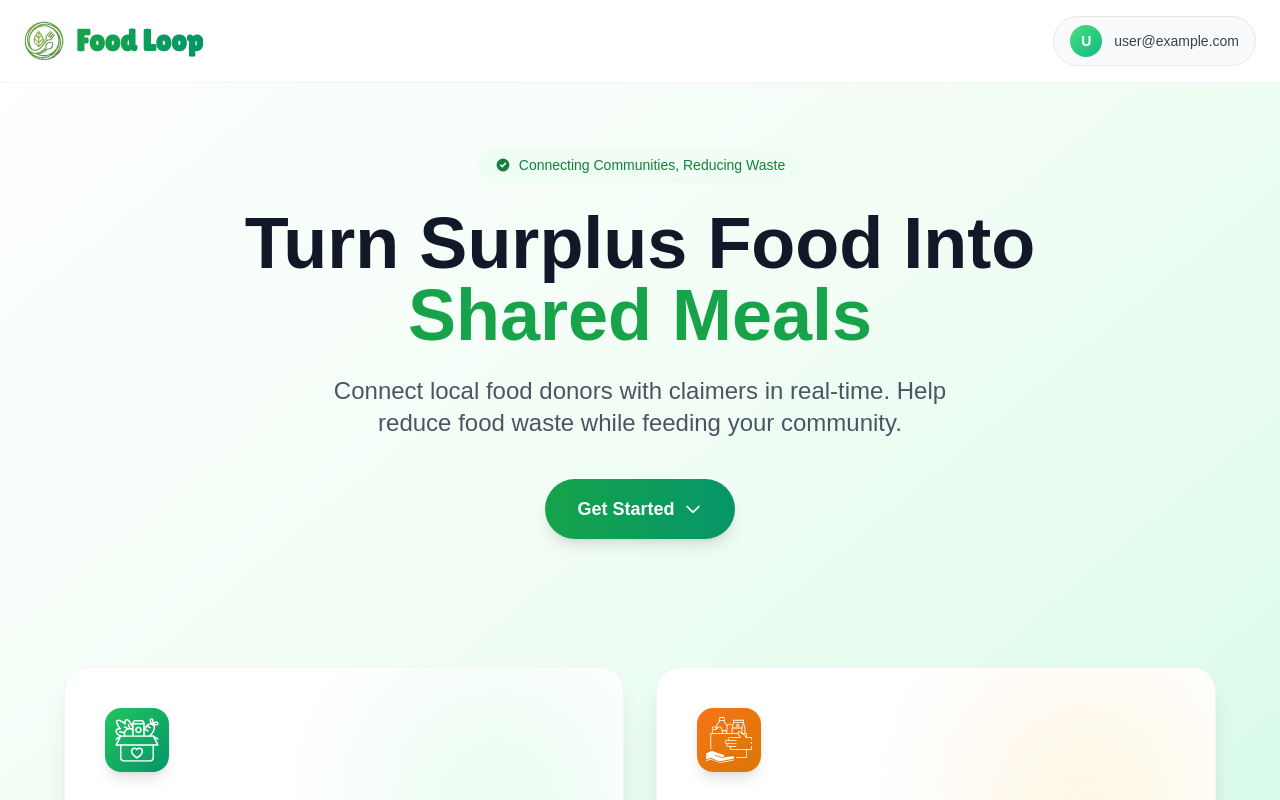
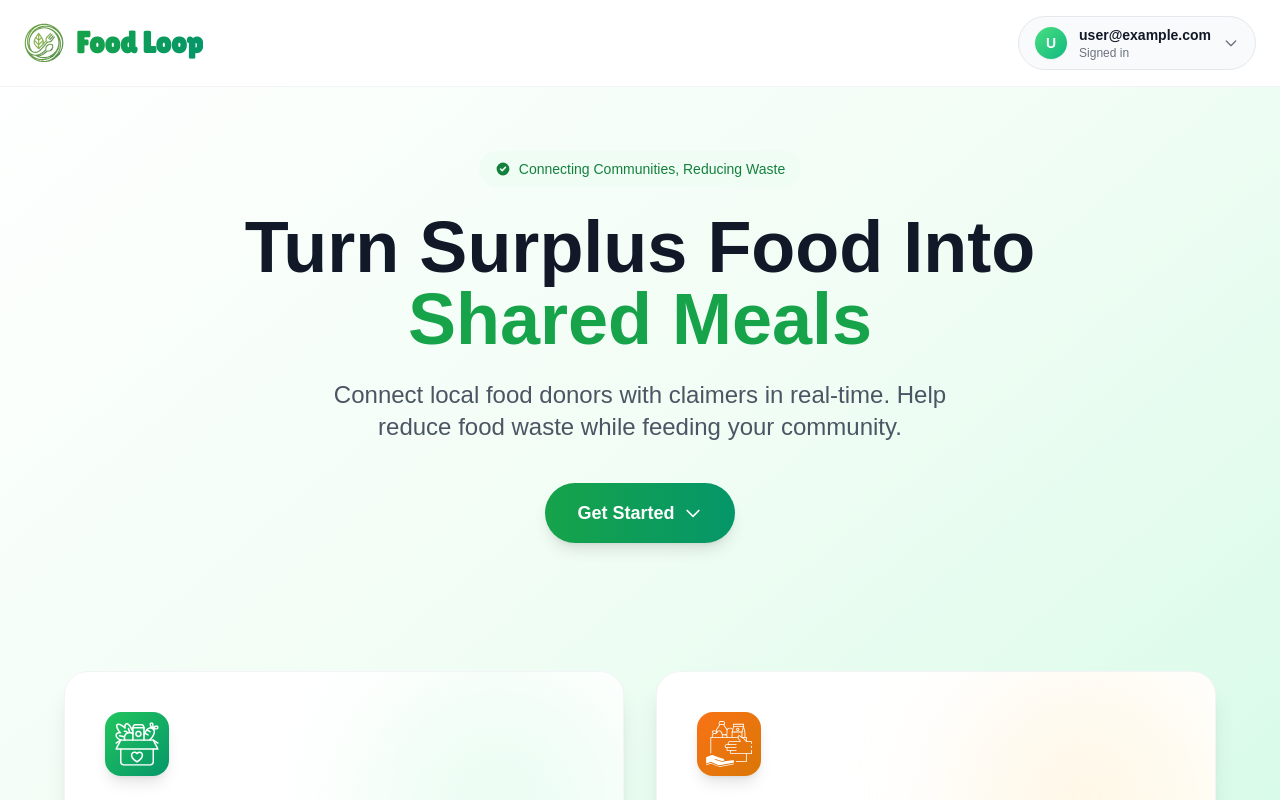
Before and after one commit to ahmad-zhafir/ReFeed, a Next.js app: page / in a window 1280 px wide. Shown: the top 800 px of the page. Built offline with nearby package versions, Linux system fonts and the light colour scheme; no server answers; the database is empty; sample sign-in values are in the browser's storage.

Commit message:
fix: firebase fix

```diff
--- a/app/claimer/page.tsx
+++ b/app/claimer/page.tsx
@@ -479,9 +479,16 @@ export default function ClaimerPage() {
                       </div>
                       <button
                         onClick={async () => {
-                          await signOut();
-                          setProfileDropdownOpen(false);
-                          router.push('/login');
+                          try {
+                            setProfileDropdownOpen(false);
+                            await signOut();
+                            // Wait a bit for auth state to update
+                            await new Promise(resolve => setTimeout(resolve, 100));
+                            router.push('/login');
+                          } catch (error: any) {
+                            console.error('Logout error:', error);
+                            toast.error('Failed to sign out. Please try again.');
+                          }
                         }}
                         className="w-full text-left px-4 py-2 text-sm font-medium text-red-600 hover:bg-red-50 transition-colors flex items-center gap-2"
                       >
--- a/app/donor/page.tsx
+++ b/app/donor/page.tsx
@@ -558,9 +558,16 @@ export default function DonorPage() {
                       </div>
                       <button
                         onClick={async () => {
-                          await signOut();
-                          setProfileDropdownOpen(false);
-                          router.push('/login');
+                          try {
+                            setProfileDropdownOpen(false);
+                            await signOut();
+                            // Wait a bit for auth state to update
+                            await new Promise(resolve => setTimeout(resolve, 100));
+                            router.push('/login');
+                          } catch (error: any) {
+                            console.error('Logout error:', error);
+                            toast.error('Failed to sign out. Please try again.');
+                          }
                         }}
                         className="w-full text-left px-4 py-2 text-sm font-medium text-red-600 hover:bg-red-50 transition-colors flex items-center gap-2"
                       >
--- a/app/page.tsx
+++ b/app/page.tsx
@@ -120,9 +120,16 @@ export default function Home() {
                       </div>
                       <button
                         onClick={async () => {
-                          await signOut();
-                          setProfileDropdownOpen(false);
-                          router.push('/');
+                          try {
+                            setProfileDropdownOpen(false);
+                            await signOut();
+                            // Wait a bit for auth state to update
+                            await new Promise(resolve => setTimeout(resolve, 100));
+                            router.push('/');
+                          } catch (error: any) {
+                            console.error('Logout error:', error);
+                            alert('Failed to sign out. Please try again.');
+                          }
                         }}
                         className="w-full text-left px-4 py-2 text-sm font-medium text-red-600 hover:bg-red-50 transition-colors flex items-center gap-2"
                       >
@@ -135,11 +142,50 @@ export default function Home() {
                   )}
                 </div>
               ) : user ? (
-                <div className="flex items-center gap-3 px-4 py-2 rounded-full bg-gray-50 border border-gray-200">
-                  <div className="w-8 h-8 rounded-full bg-gradient-to-br from-green-400 to-emerald-500 flex items-center justify-center shadow-sm">
-                    <span className="text-white font-semibold text-sm">{user.email?.charAt(0).toUpperCase()}</span>
-                  </div>
-                  <span className="hidden sm:block text-sm font-medium text-gray-700">{user.email}</span>
+                <div className="relative" ref={dropdownRef}>
+                  <button
+                    onClick={() => setProfileDropdownOpen(!profileDropdownOpen)}
+                    className="flex items-center gap-3 px-4 py-2 rounded-full bg-gray-50 border border-gray-200 hover:bg-gray-100 transition-all cursor-pointer"
+                  >
+                    <div className="w-8 h-8 rounded-full bg-gradient-to-br from-green-400 to-emerald-500 flex items-center justify-center shadow-sm">
+                      <span className="text-white font-semibold text-sm">{user.email?.charAt(0).toUpperCase()}</span>
+                    </div>
+                    <div className="hidden sm:block text-left">
+                      <p className="text-sm font-semibold text-gray-900">{user.email}</p>
+                      <p className="text-xs text-gray-500">Signed in</p>
+                    </div>
+                    <svg className={`w-4 h-4 text-gray-500 transition-transform ${profileDropdownOpen ? 'rotate-180' : ''}`} fill="none" stroke="currentColor" viewBox="0 0 24 24">
+                      <path strokeLinecap="round" strokeLinejoin="round" strokeWidth={2} d="M19 9l-7 7-7-7" />
+                    </svg>
+                  </button>
+
+                  {profileDropdownOpen && (
+                    <div className="absolute right-0 mt-2 w-56 bg-white rounded-xl shadow-lg border border-gray-200 py-2 z-50">
+                      <div className="px-4 py-3 border-b border-gray-100">
+                        <p className="text-sm font-semibold text-gray-900">{user.email}</p>
+                        <p className="text-xs text-gray-500 mt-1">Signed in</p>
+                      </div>
+                      <button
+                        onClick={async () => {
+                          try {
+                            setProfileDropdownOpen(false);
+                            await signOut();
+                            await new Promise(resolve => setTimeout(resolve, 100));
+                            router.push('/');
+                          } catch (error: any) {
+                            console.error('Logout error:', error);
+                            alert('Failed to sign out. Please try again.');
+                          }
+                        }}
+                        className="w-full text-left px-4 py-2 text-sm font-medium text-red-600 hover:bg-red-50 transition-colors flex items-center gap-2"
+                      >
+                        <svg className="w-4 h-4" fill="none" stroke="currentColor" viewBox="0 0 24 24">
+                          <path strokeLinecap="round" strokeLinejoin="round" strokeWidth={2} d="M17 16l4-4m0 0l-4-4m4 4H7m6 4v1a3 3 0 01-3 3H6a3 3 0 01-3-3V7a3 3 0 013-3h4a3 3 0 013 3v1" />
+                        </svg>
+                        Sign Out
+                      </button>
+                    </div>
+                  )}
                 </div>
               ) : (
                 <Link
--- a/lib/firebase.ts
+++ b/lib/firebase.ts
@@ -139,7 +139,13 @@ export const signInWithEmail = async (email: string, password: string) => {
 
 export const signOut = async () => {
   const { auth } = initializeFirebase();
-  return await firebaseSignOut(auth);
+  try {
+    await firebaseSignOut(auth);
+    return;
+  } catch (error) {
+    console.error('Sign out error:', error);
+    throw error;
+  }
 };
 
 export const getCurrentUser = (): User | null => {
```
